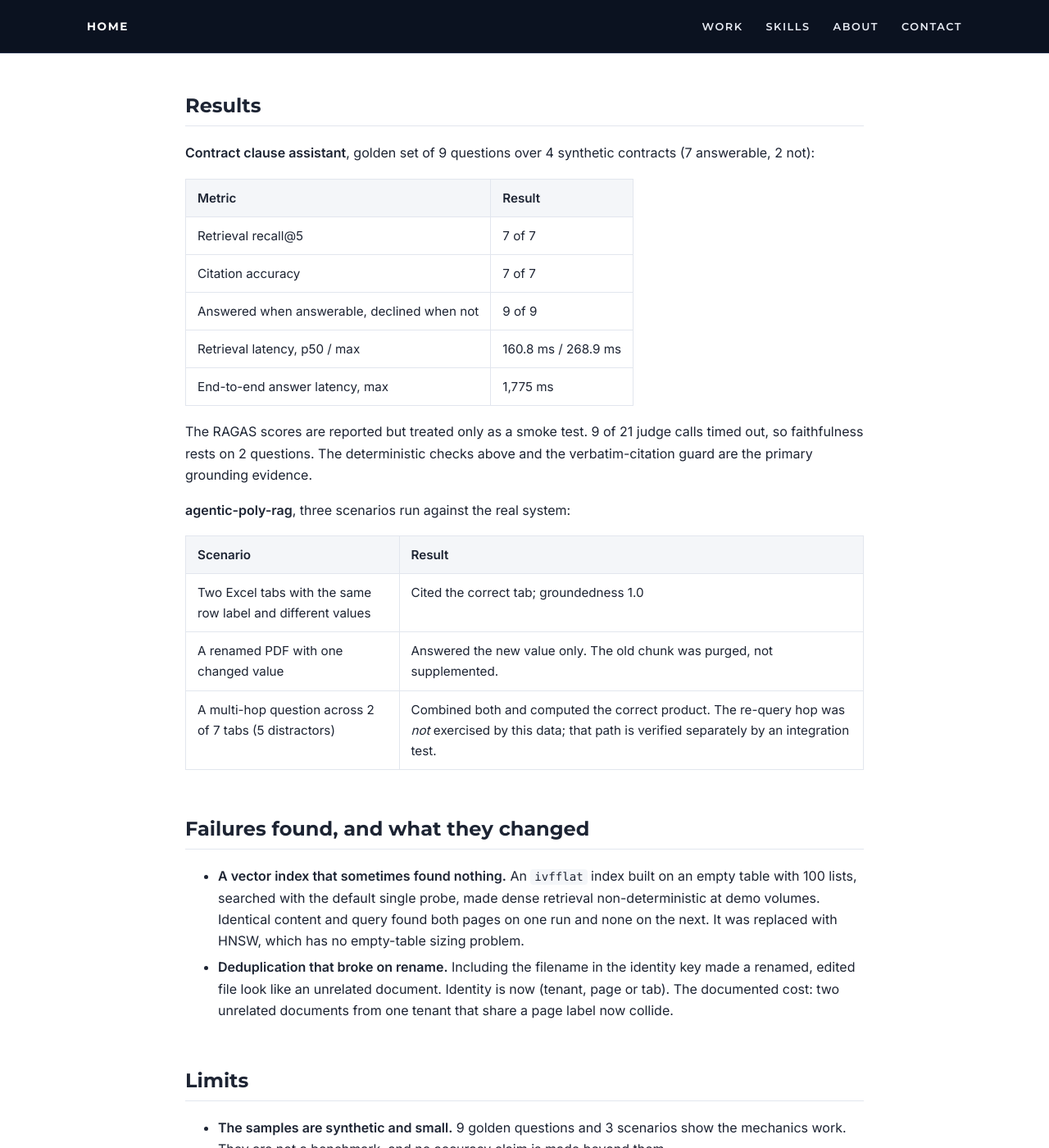
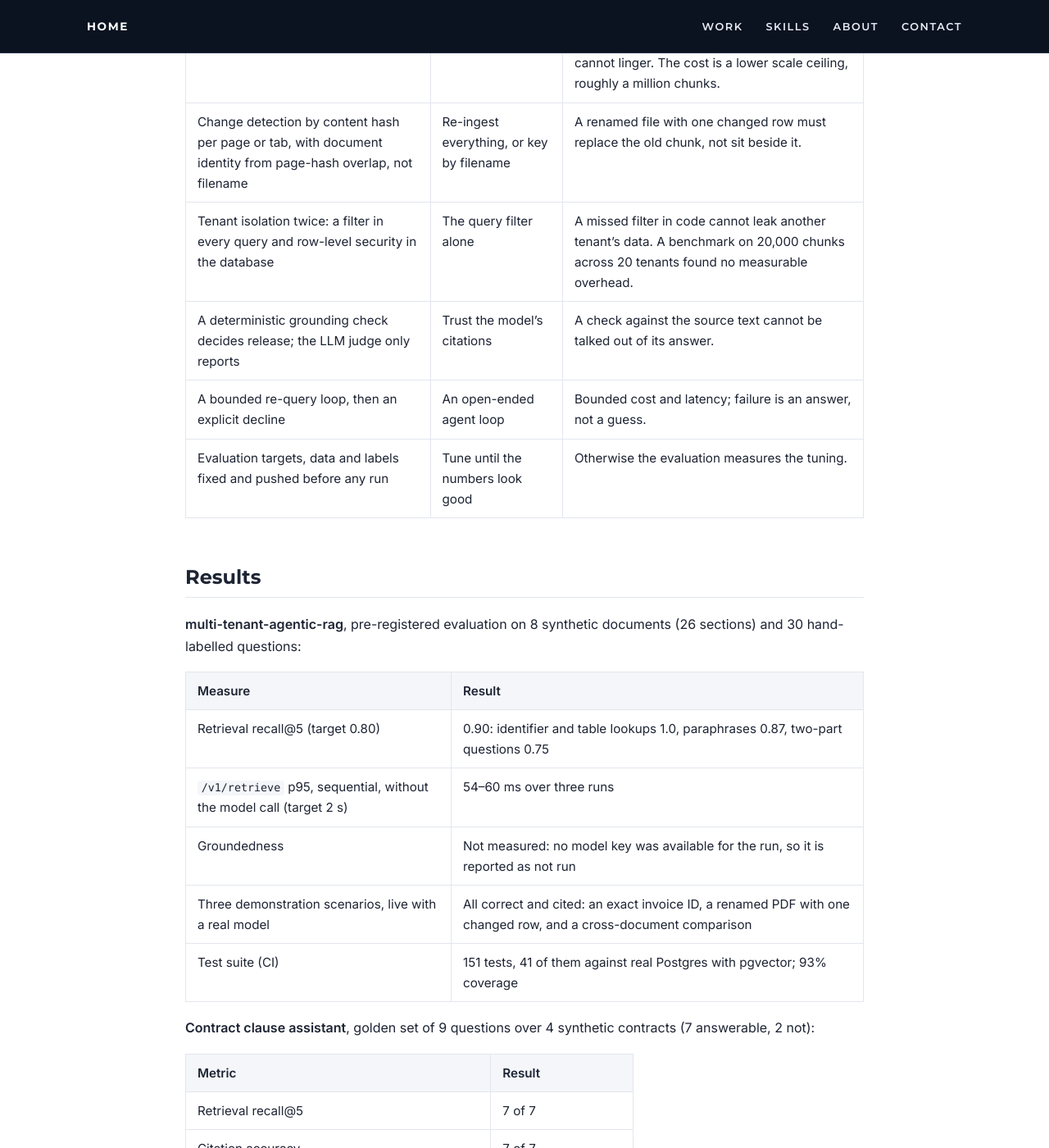
Before and after one commit to jayakumar-devaraj/jayakumar-devaraj.github.io, a Jekyll site: the page built from work/rag-evaluation.md, in a window 1280 px wide and 1400 px high, scrolled down 3571 px. Shown: the whole window at 82% size. Built offline with Jekyll 4.4.1, drawn with Linux system fonts in a browser that asks for light colours; some of the changed text lies outside the part shown.

Commit message:
Rebuild the RAG case study around the public multi-tenant-agentic-rag service and link it

````diff
--- a/work/rag-evaluation.md
+++ b/work/rag-evaluation.md
@@ -4,59 +4,72 @@ title: RAG evaluation
 permalink: /work/rag-evaluation.html
 glance:
   - label: What
-    text: Two retrieval systems that cite their exact source and decline rather than guess.
+    text: Two retrieval systems that cite their sources and decline rather than guess; one now runs as a multi-tenant service the chatbot calls.
   - label: My role
     text: Designed and built both.
   - label: Stack
-    text: Python · Postgres and pgvector · hybrid retrieval · LangGraph · RAGAS
+    text: Python · FastAPI · Postgres and pgvector · hybrid retrieval · LangGraph · RAGAS
   - label: Result
-    text: On a 9-question synthetic golden set, the clause assistant answered or declined correctly 9 of 9 times, with every citation correct.
+    text: In a pre-registered eval on 30 synthetic questions, recall@5 was 0.90 and retrieval p95 stayed under 60 ms; the clause assistant answered or declined correctly 9 of 9 times.
 ---
 
 ## Problem and constraint
 
-Retrieval-augmented answers are only useful if they are grounded: the cited source must be the one the answer used, and the system must decline rather than guess. Both builds were time-boxed, so evaluation had to be cheap, honest about sample size, and built into the run from the start.
+Retrieval-augmented answers are only useful if they are grounded: the cited source must be the one the answer used, and the system must decline rather than guess. Both systems started as time-boxed builds, so evaluation was built in from the start. The multi-tenant service was then hardened into a service other applications call, where one customer's documents must never reach another.
 
 ## Topology
 
 ```mermaid
 flowchart TB
-    subgraph ingest["Ingestion (plain Python)"]
-        D["PDF / Excel / Word / text"] --> P["parse to pages, tabs or clauses"]
-        P --> H{"SHA-256 identity<br/>changed?"}
+    subgraph ingest["Ingestion"]
+        D["PDF / Excel / Word / text"] --> P["table-preserving Markdown<br/>per page or tab"]
+        P --> H{"page SHA-256<br/>changed?"}
         H -->|yes| E["embed + upsert,<br/>purge stale chunks"]
     end
-    E --> PG[("Postgres<br/>dense + keyword")]
-    Q["question"] --> R["hybrid retrieval<br/>dense + sparse, fused"]
+    E --> PG[("Postgres + pgvector<br/>row-level security per tenant")]
+    Q["question + tenant token"] --> R["hybrid retrieval<br/>vector + keyword, fused"]
     PG --> R
     R --> S{"context sufficient?"}
-    S -->|no, once| R
+    S -->|"no, up to 3 passes"| R
     S -->|yes| A["LLM answer with citations"]
-    A --> G{"every citation retrieved<br/>and quoted verbatim?"}
-    G -->|no| X["insufficient_context"]
+    A --> G{"grounding check<br/>numbers and citations<br/>found in the sources?"}
+    G -->|no| X["insufficient data"]
     G -->|yes| OUT["answer"]
+    R -.->|"POST /v1/retrieve<br/>passages only"| CB["chatbot"]
 ```
 
 ## The two systems
 
-| | agentic-poly-rag | Contract clause assistant |
+| | multi-tenant-agentic-rag | Contract clause assistant |
 |---|---|---|
-| Purpose | Multi-tenant RAG over PDF, Excel (every tab) and Word | Answers about a contract portfolio, citing the exact clause |
-| Retrieval | pgvector + `pg_trgm`/full-text in one Postgres | Keyword + dense, fused (RRF) |
-| Self-correction | LangGraph loop: one bounded re-query, then a fallback, never a guess | Answer released only if every citation names a retrieved clause and quotes it verbatim |
-| Models | Groq `gpt-oss-120b`; local MiniLM embeddings | Groq primary, Gemini fallback |
+| Purpose | Multi-tenant RAG service over PDF, Excel (every tab) and Word; also answers the chatbot's document questions | Answers about a contract portfolio, citing the exact clause |
+| Retrieval | Vector and keyword search in one SQL statement, fused with reciprocal rank fusion; the tenant is enforced in the query and again by row-level security | Keyword + dense, fused (RRF) |
+| Self-correction | LangGraph loop: up to 3 retrieval passes, then a decline; an answer quoting a number not found in the sources is blocked | Answer released only if every citation names a retrieved clause and quotes it verbatim |
+| Models | Groq primary, OpenAI fallback; local fastembed embeddings | Groq primary, Gemini fallback |
+| Operations | Signed-token auth with search and upload scopes, per-tenant rate and document limits, an audit trail, Prometheus metrics, a published container image | — |
 
 ## Decisions
 
 | Decision | Rejected alternative | Why |
 |---|---|---|
-| One Postgres for the dedup registry and the vectors | A separate vector database | The hash gate, the diff, the purge and the insert commit in one transaction. |
-| Change detection by content hash, keyed by tenant and page or tab, not filename | Re-ingest everything, or key by filename | A renamed file with one changed row must replace the old chunk, not sit beside it. |
-| A deterministic citation guard decides release; the LLM judge only reports | Trust the model's citations | A verbatim-quote check cannot be talked out of its answer. |
-| Exactly one bounded re-query hop | An open-ended agent loop | Bounded cost and latency; failure is an explicit fallback. |
-| Thresholds and eval rules fixed before scoring | Tune until the numbers look good | Otherwise the evaluation measures the tuning. |
+| One Postgres for the change registry and the vectors | A separate vector database | The hash gate, the purge and the insert commit in one transaction, so stale figures cannot linger. The cost is a lower scale ceiling, roughly a million chunks. |
+| Change detection by content hash per page or tab, with document identity from page-hash overlap, not filename | Re-ingest everything, or key by filename | A renamed file with one changed row must replace the old chunk, not sit beside it. |
+| Tenant isolation twice: a filter in every query and row-level security in the database | The query filter alone | A missed filter in code cannot leak another tenant's data. A benchmark on 20,000 chunks across 20 tenants found no measurable overhead. |
+| A deterministic grounding check decides release; the LLM judge only reports | Trust the model's citations | A check against the source text cannot be talked out of its answer. |
+| A bounded re-query loop, then an explicit decline | An open-ended agent loop | Bounded cost and latency; failure is an answer, not a guess. |
+| Evaluation targets, data and labels fixed and pushed before any run | Tune until the numbers look good | Otherwise the evaluation measures the tuning. |
 
 ## Results
+
+**multi-tenant-agentic-rag**, pre-registered evaluation on 8 synthetic documents (26 sections) and 30 hand-labelled questions:
+
+| Measure | Result |
+|---|---|
+| Retrieval recall@5 (target 0.80) | 0.90: identifier and table lookups 1.0, paraphrases 0.87, two-part questions 0.75 |
+| `/v1/retrieve` p95, sequential, without the model call (target 2 s) | 54–60 ms over three runs |
+| Groundedness | Not measured: no model key was available for the run, so it is reported as not run |
+| Three demonstration scenarios, live with a real model | All correct and cited: an exact invoice ID, a renamed PDF with one changed row, and a cross-document comparison |
+| Test suite (CI) | 151 tests, 41 of them against real Postgres with pgvector; 93% coverage |
 
 **Contract clause assistant**, golden set of 9 questions over 4 synthetic contracts (7 answerable, 2 not):
 
@@ -70,25 +83,19 @@ flowchart TB
 
 The RAGAS scores are reported but treated only as a smoke test. 9 of 21 judge calls timed out, so faithfulness rests on 2 questions. The deterministic checks above and the verbatim-citation guard are the primary grounding evidence.
 
-**agentic-poly-rag**, three scenarios run against the real system:
-
-| Scenario | Result |
-|---|---|
-| Two Excel tabs with the same row label and different values | Cited the correct tab; groundedness 1.0 |
-| A renamed PDF with one changed value | Answered the new value only. The old chunk was purged, not supplemented. |
-| A multi-hop question across 2 of 7 tabs (5 distractors) | Combined both and computed the correct product. The re-query hop was *not* exercised by this data; that path is verified separately by an integration test. |
-
 ## Failures found, and what they changed
 
-- **A vector index that sometimes found nothing.** An `ivfflat` index built on an empty table with 100 lists, searched with the default single probe, made dense retrieval non-deterministic at demo volumes. Identical content and query found both pages on one run and none on the next. It was replaced with HNSW, which has no empty-table sizing problem.
-- **Deduplication that broke on rename.** Including the filename in the identity key made a renamed, edited file look like an unrelated document. Identity is now (tenant, page or tab). The documented cost: two unrelated documents from one tenant that share a page label now collide.
+- **A rate limit that forgot refused calls.** An independent audit inferred that a refused call's count rolled back with its transaction. An integration test against real Postgres reproduced it first, storing 2 calls where 5 were made, and the fix moved the refusal after the commit.
+- **A document cap that parallel uploads could pass.** With a cap of 2 and one document held, 6 parallel uploads all committed. Each tenant's uploads are now serialized, and the same test proves the cap holds.
+- **Retrieval misses reported, not tuned.** Two paraphrased questions missed their section entirely, and two more were found only at rank 5, which the service's default of 4 misses on the first pass. Nothing was changed in response, so the score still describes the system as it is.
 
 ## Limits
 
-- **The samples are synthetic and small.** 9 golden questions and 3 scenarios show the mechanics work. They are not a benchmark, and no accuracy claim is made beyond them.
-- **The LLM judge is unreliable under rate limits.** Timeouts left most faithfulness rows unscored. A larger, paired evaluation with confidence intervals is the next step.
-- **Scope cuts from the time box are recorded.** For example, Word ingestion reads paragraphs only.
+- **The samples are synthetic and small.** 30 questions over 26 sections and a 9-question golden set show the mechanics work. The questions were written by the code's author, so they may be easier than real use. They are not a benchmark, and no accuracy claim is made beyond them.
+- **Groundedness is unmeasured in the latest evaluation,** and the LLM judge was unreliable under rate limits in the earlier one.
+- **Identity and deployment.** Signed tokens are tested with generated keys, not a production identity provider, and the published image has no deployment target yet.
+- **Scale.** A single Postgres trades scale, roughly a million chunks, for transactional updates.
 
 ## Source
 
-Source available on request.
+[multi-tenant-agentic-rag on GitHub](https://github.com/jayakumar-devaraj/multi-tenant-agentic-rag), with the evaluation in [`docs/reports/`](https://github.com/jayakumar-devaraj/multi-tenant-agentic-rag/tree/main/docs/reports). The contract clause assistant's source is available on request.
````
